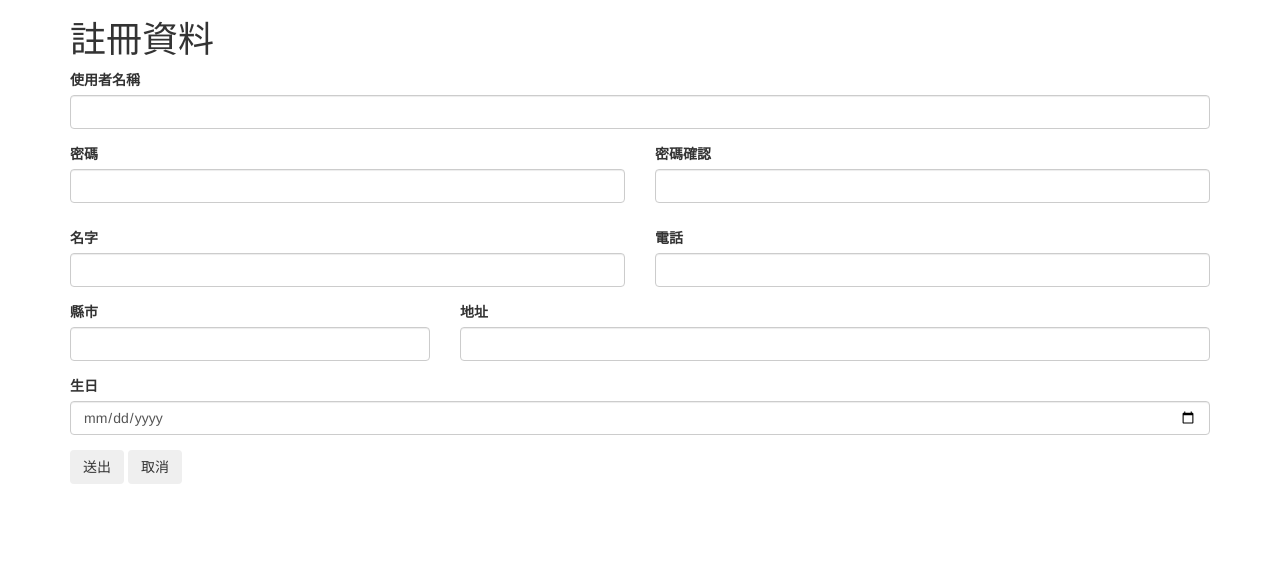
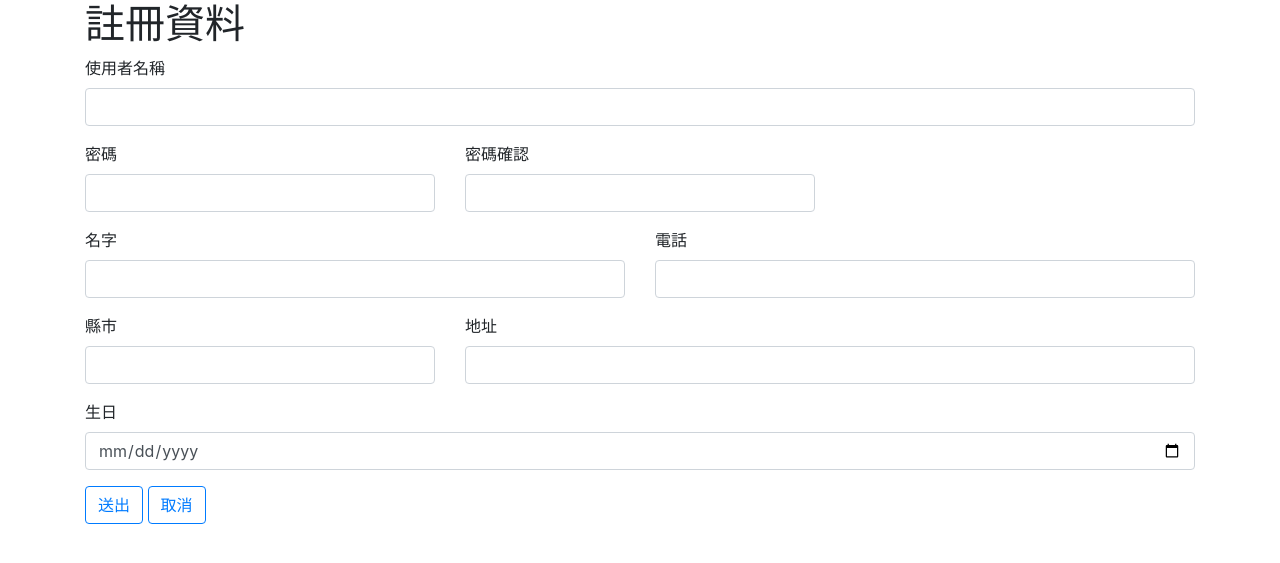
Before and after one commit to brave20200727/RD5_Assignment, a PHP site: page /signUp.php in a window 1280 px wide. Shown: the top 563 px of the page. Run offline with PHP 8.4, Linux system fonts and the light colour scheme; some libraries are stand-ins or nearby versions.

Commit message:
修改密碼確認機制

```diff
--- a/mainPage.php
+++ b/mainPage.php
@@ -7,6 +7,7 @@
     <link rel="stylesheet" href="node_modules/bootstrap/dist/css/bootstrap.min.css">
     <script type="text/javascript" src="node_modules/jquery/dist/jquery.min.js"></script>
     <script type="text/javascript" src="node_modules/bootstrap/dist/js/bootstrap.min.js"></script>
+    <script type="text/javascript" src="node_modules/bootstrap-validator/dist/validator.min.js"></script>
 </head>
 <body>
     <div class="container">
--- a/signUp.php
+++ b/signUp.php
@@ -8,12 +8,13 @@
   <link rel="stylesheet" href="node_modules/bootstrap/dist/css/bootstrap.min.css">
   <script type="text/javascript" src="node_modules/jquery/dist/jquery.min.js"></script>
   <script type="text/javascript" src="node_modules/bootstrap/dist/js/bootstrap.min.js"></script>
+  <script type="text/javascript" src="node_modules/bootstrap-validator/dist/validator.min.js"></script>
 </head>
 
 <body>
   <div class="container">
     <h1>註冊資料</h1>
-    <form data-toggle="validator" role="form">
+    <form>
       <div class="row">
         <div class="form-group col-md-12">
           <label for="userName">使用者名稱</label>
@@ -21,15 +22,13 @@
         </div>
       </div>
       <div class="row">
-        <div class="form-group col-md-6">
+        <div class="form-group col-md-4">
           <label for="userPassword">密碼</label>
           <input type="password" class="form-control" id="userPassword" name="userPassword" required>
         </div>
-        <div class="form-group col-md-6">
+        <div class="form-group col-md-4">
           <label for="userPasswordCheck">密碼確認</label>
-          <input type="password" class="form-control" id="userPasswordCheck"  data-match="#userPassword" data-match-error="兩次密碼不一致" required>
-          <span class="glyphicon form-control-feedback" aria-hidden="true"></span>
-          <div class="help-block with-errors" style="color: red;"></div>
+          <input type="password" class="form-control" id="userPasswordCheck" name="userPasswordCheck"required>
         </div>
       </div>
 
```
